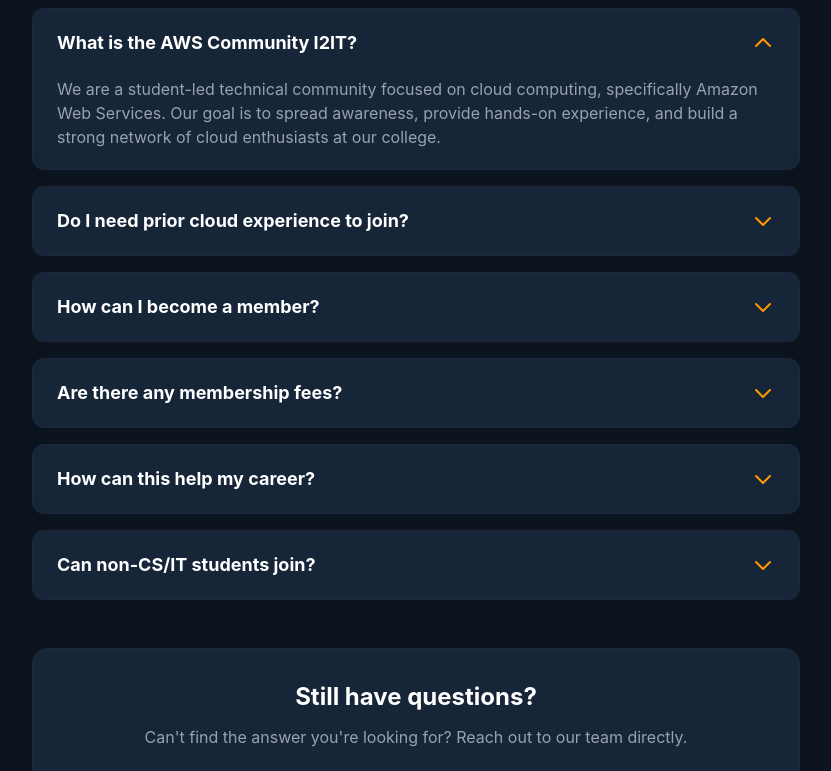
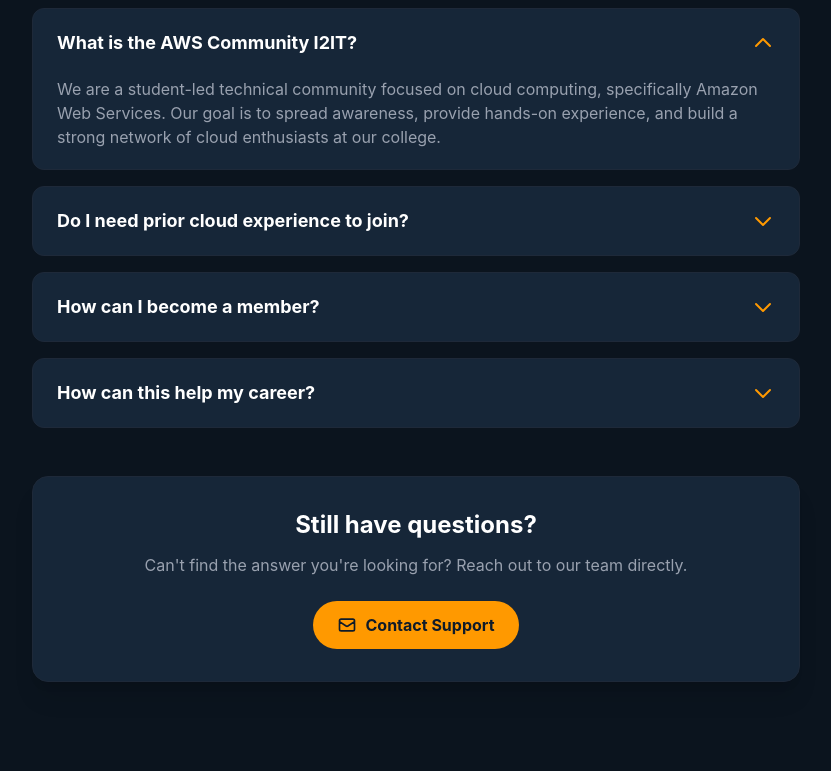
Before and after one commit to Saumya-Jha-07/AWS_Club_I2it, a React (Vite) app: page /faq in a window 1280 px wide. Shown: the part 513-1284 px from the top of the page, without its empty margins (224-1055 px from the left). Built offline with nearby package versions, Linux system fonts and the light colour scheme.

Commit message:
faq : modified

```diff
--- a/src/pages/FAQ.jsx
+++ b/src/pages/FAQ.jsx
@@ -8,23 +8,15 @@
   },
   {
     question: "Do I need prior cloud experience to join?",
-    answer: "Absolutely not! We welcome students of all skill levels, from complete beginners to advanced practitioners. Our workshops and study groups are designed to help you start from scratch and build your way up."
+    answer: "No. Beginners are welcome. The club organizes beginner-friendly sessions that start from the basics of cloud computing and gradually move toward advanced topics."
   },
   {
     question: "How can I become a member?",
     answer: "You can officially register during our recruitment drives at the beginning of the semester. However, most of our general meetups, online discussions, and basic workshops are open to all students year-round."
   },
   {
-    question: "Are there any membership fees?",
-    answer: "No, joining the community and attending most of our standard training sessions are completely free. Sometimes we might host special events or hackathons that may have a minimal registration fee to cover logistics."
-  },
-  {
     question: "How can this help my career?",
     answer: "Cloud computing is one of the most in-demand skills in the tech industry today. By joining, you'll gain practical experience, prepare for industry-recognized AWS Certifications, build resume-worthy projects, and network with professionals who can help land internships and jobs."
-  },
-  {
-    question: "Can non-CS/IT students join?",
-    answer: "Yes! Cloud technology is applicable across many domains. Whether you're in electronics, mechanical, or business, if you have an interest in technology and want to learn, you are welcome here."
   }
 ];
 
```
